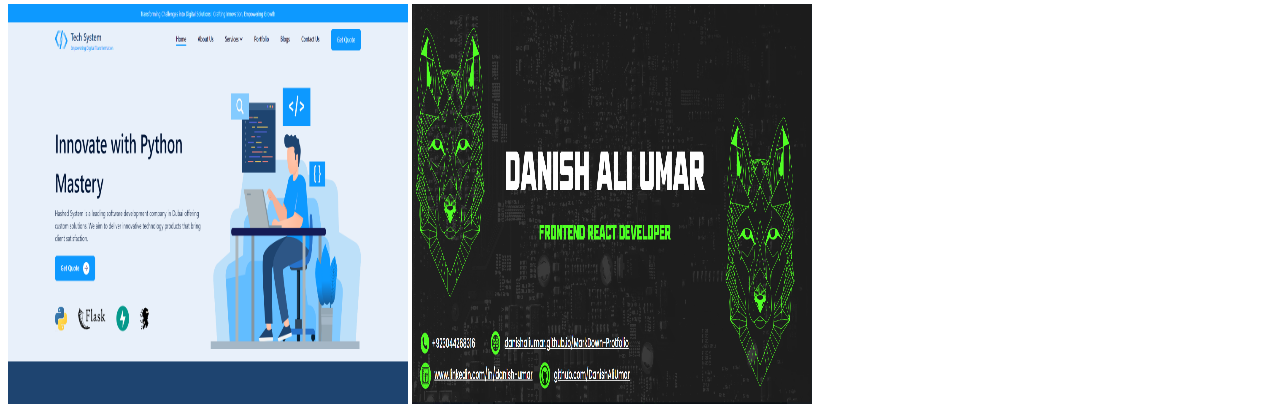
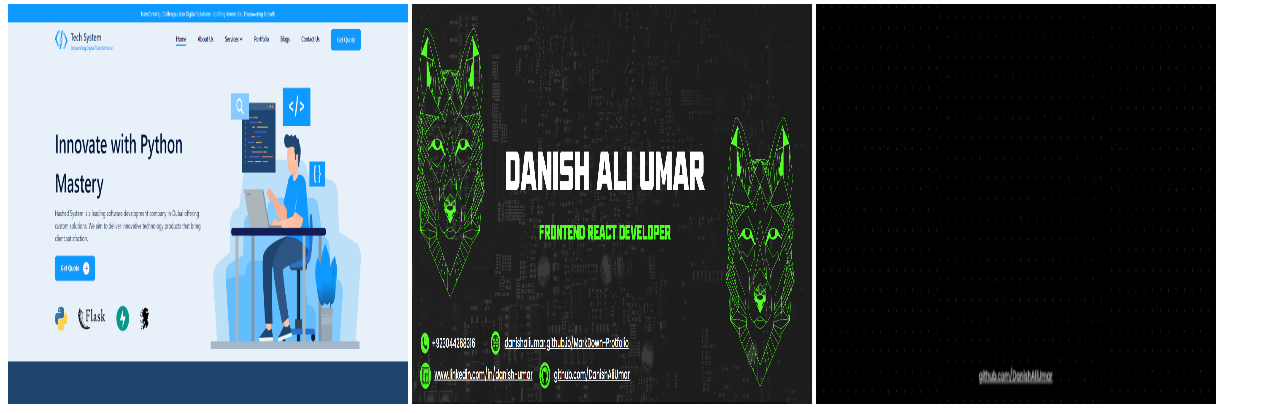
Before and after one commit to DanishAliUmar/Profile__Images, a plain HTML site: page index.html in a window 1280 px wide. Shown: the part 812-1225 px from the top of the page. Drawn offline with Linux system fonts and the light colour scheme.

Commit message:
Add abnner GIf ..

```diff
--- a/index.html
+++ b/index.html
@@ -14,5 +14,6 @@
     <img src="./portfoilo3.png" alt="" width="400" height="400" />
     <img src="./protfolio-5.png" alt="" width="400" height="400" />
     <img src="./GitHub-profile-Banner.png" alt="" width="400" height="400" />
+    <img src="./GitHub-profile-Banner.gif" alt="" width="400" height="400" />
   </body>
 </html>
```
Also changed, not shown: GitHub-profile-Banner.gif (added).
